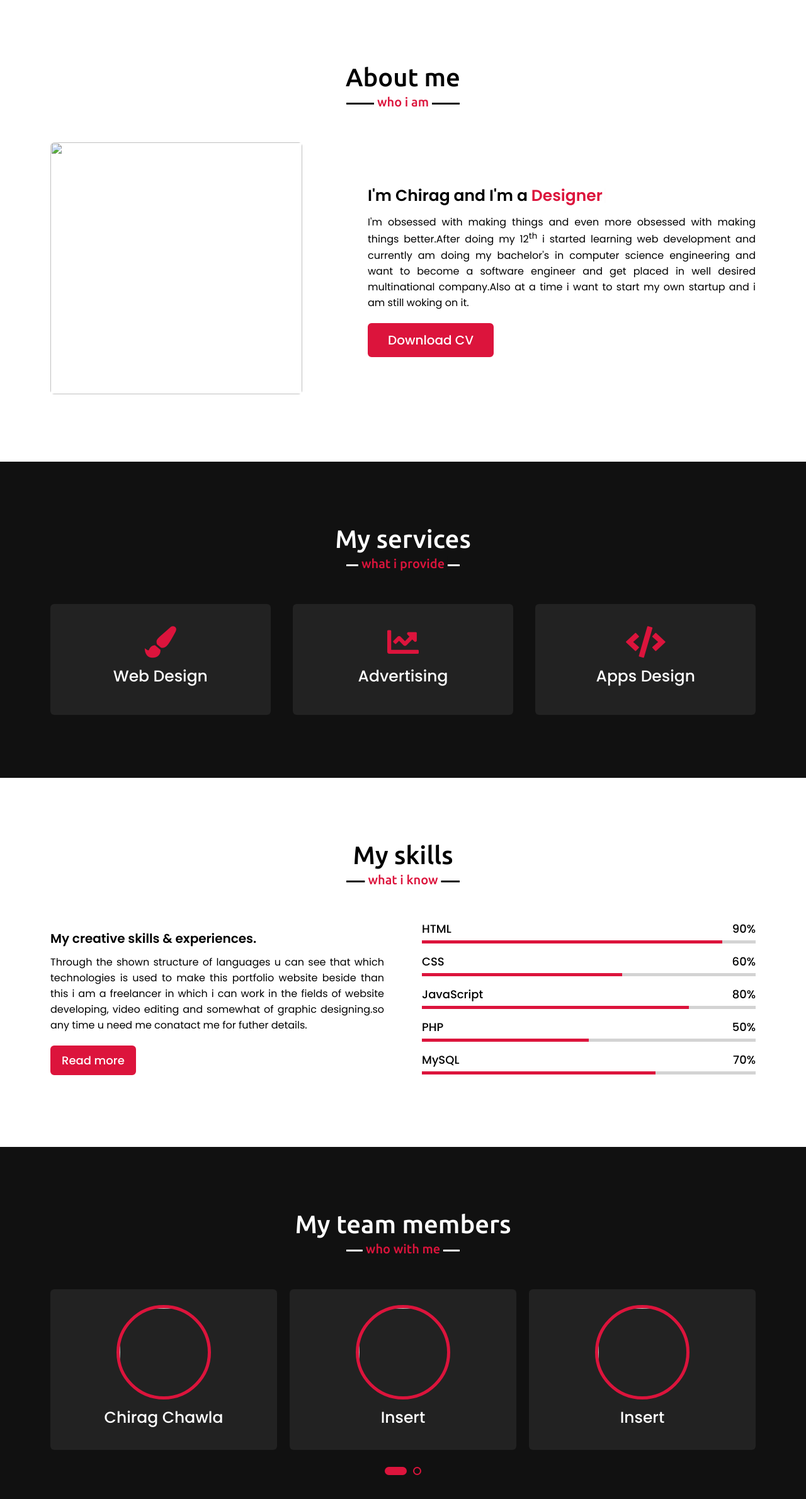
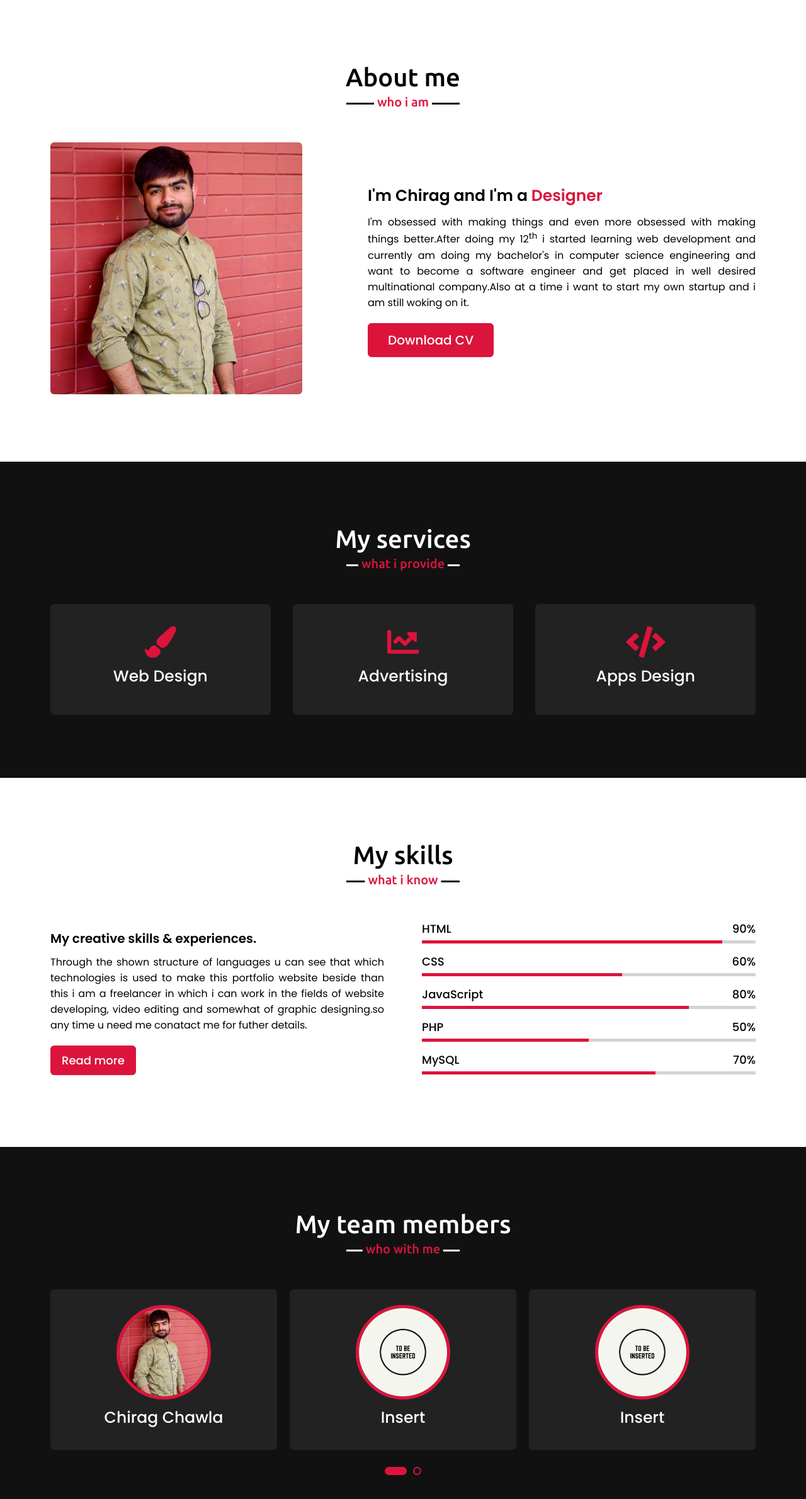
Before and after one commit to chirag-cyber/portfoliowebsite, a plain HTML site: page index.html in a window 1280 px wide. Shown: the part 800-3180 px from the top of the page at 63% size. Drawn offline with nearby package versions, Linux system fonts and the light colour scheme; files whose address does not match are found by name.

Commit message:
changing images path

```diff
--- a/index.html
+++ b/index.html
@@ -54,7 +54,7 @@
             <h2 class="title">About me</h2>
             <div class="about-content">
                 <div class="column left">
-                    <img src="images/profile-1.jpeg" alt="">
+                    <img src="profile-1.jpeg" alt="">
                 </div>
                 <div class="column right">
                     <div class="text">I'm Chirag and I'm a <span class="typing-2"></span></div>
@@ -154,32 +154,32 @@
             <div class="carousel owl-carousel">
                 <div class="card">
                     <div class="box">
-                        <img src="images/profile-1.jpeg" alt="">
+                        <img src="profile-1.jpeg" alt="">
                         <div class="text">Chirag Chawla</div>
                         </div>
                 </div>
                 <div class="card">
                     <div class="box">
-                        <img src="images/profile-2.jpeg" alt="">
+                        <img src="profile-2.jpeg" alt="">
                         <div class="text">Insert</div>
                         </div>
                 </div>
                 <div class="card">
                     <div class="box">
-                        <img src="images/profile-3.jpeg" alt="">
+                        <img src="profile-3.jpeg" alt="">
                         <div class="text">Insert</div>
                         <!-- <p>Lorem ipsum dolor sit amet consectetur adipisicing elit.</p> -->
                     </div>
                 </div>
                 <div class="card">
                     <div class="box">
-                        <img src="images/profile-4.jpeg" alt="">
+                        <img src="profile-4.jpeg" alt="">
                         <div class="text">Insert</div>
                         </div>
                 </div>
                 <div class="card">
                     <div class="box">
-                        <img src="images/profile-5.jpeg" alt="">
+                        <img src="profile-5.jpeg" alt="">
                         <div class="text">Insert</div>
                         </div>
                 </div>
```
